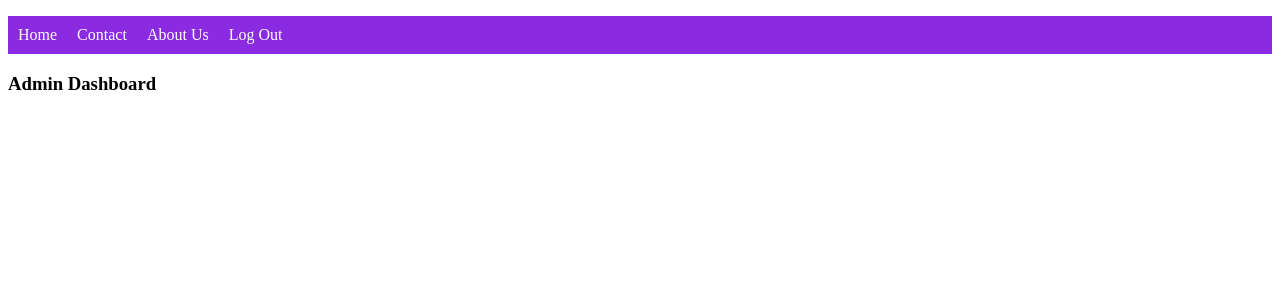
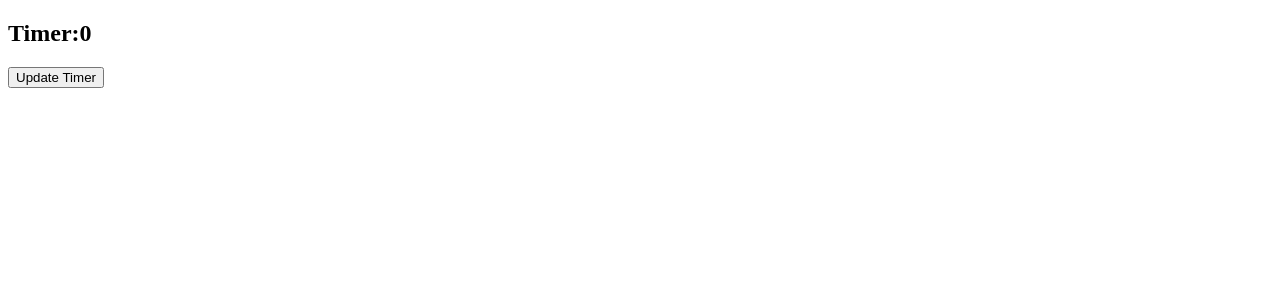
Before and after one commit to VijayKumarBeere/BasicReax, a React (Create React App) app in the folder reactclasses/: page / in a window 1280 px wide. Shown: the top 300 px of the page. Built offline with nearby package versions, Linux system fonts and the light colour scheme.

Commit message:
Testing use Effect Hook

```diff
--- /dev/null
+++ b/reactclasses/src/TestEffect.js
@@ -0,0 +1,23 @@
+import { useEffect, useState } from "react"
+
+function TestEffect(){
+    let [timer, setTimer] = useState(0);
+
+
+    useEffect(()=>{
+        console.log('In call back method')
+    },[timer])
+
+
+
+
+    return(
+        <>
+            <h2>Timer:{timer} {console.log('In component')}</h2>
+            <button onClick={()=>{
+                setTimer(timer+1);
+            }} >Update Timer</button>
+        </>
+    )
+}
+export default TestEffect;
--- a/reactclasses/src/index.js
+++ b/reactclasses/src/index.js
@@ -1,7 +1,8 @@
-import React from 'react';
+// import React from 'react';
 import ReactDOM from 'react-dom/client';
-import App from './App';
-import Header from './header';
+import TestEffect from './TestEffect';
+// import App from './App';
+// import Header from './header';
 // import Price from './Binding'
 // import Product from './StateHook';
 // import ColorChange from './Change'
@@ -23,38 +24,39 @@ const root = ReactDOM.createRoot(document.getElementById('root'));
 //         <p>Para 2</p>
 //  </div>);
 // }
-let isAdmin=true;
-class Menu extends React.Component{
-  render(){
-    // console.log(person);
-    // console.log(x);
-    return (
-      <App className='appButtons'>
-        <button onClick={() => this.displayMessage(10)}>Like</button>
-        <button>Share</button>
-        <button>Subscribe</button>
-      </App>
-      // App()
-      // <App/>
-    )
-  }
-  displayMessage(num) {
-    return alert('Button clicked : ' + num );
-  }
-}
+// let isAdmin=true;
+// class Menu extends React.Component{
+//   render(){
+//     // console.log(person);
+//     // console.log(x);
+//     return (
+//       <App className='appButtons'>
+//         <button onClick={() => this.displayMessage(10)}>Like</button>
+//         <button>Share</button>
+//         <button>Subscribe</button>
+//       </App>
+//       // App()
+//       // <App/>
+//     )
+//   }
+//   displayMessage(num) {
+//     return alert('Button clicked : ' + num );
+//   }
+// }
 
-function Admin(){
-  return(
-    <h3>Admin Dashboard</h3>
-  )
-}
+// function Admin(){
+//   return(
+//     <h3>Admin Dashboard</h3>
+//   )
+// }
 
 root.render(
   <>
-    <Header></Header>
+    <TestEffect></TestEffect>
+    {/* <Header></Header>
     {
       isAdmin && <Admin></Admin> //Alternate way of ternary operator.
-    }
+    } */}
     {/* <Admin></Admin> */}
 
     {/* <Menu>
```
